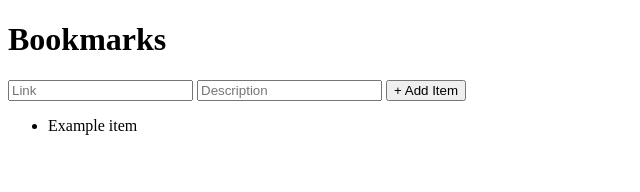
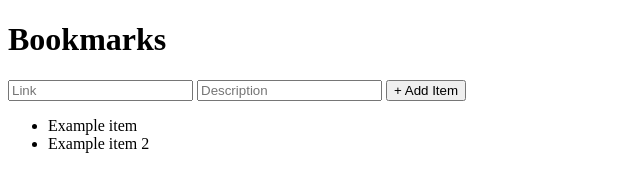
Before and after one commit to DaveyDevs/bookmarks, a plain HTML site: page index.html in a window 1280 px wide. Shown: the whole page, without its empty margins (0-640 px from the left). Drawn offline with Linux system fonts and the light colour scheme.

Commit message:
first commit

```diff
--- a/index.html
+++ b/index.html
@@ -16,6 +16,7 @@
       </form>
       <ul class="listing">
         <li>Example item</li>
+        <li>Example item 2</li>
       </ul>
     </div>
 
```
